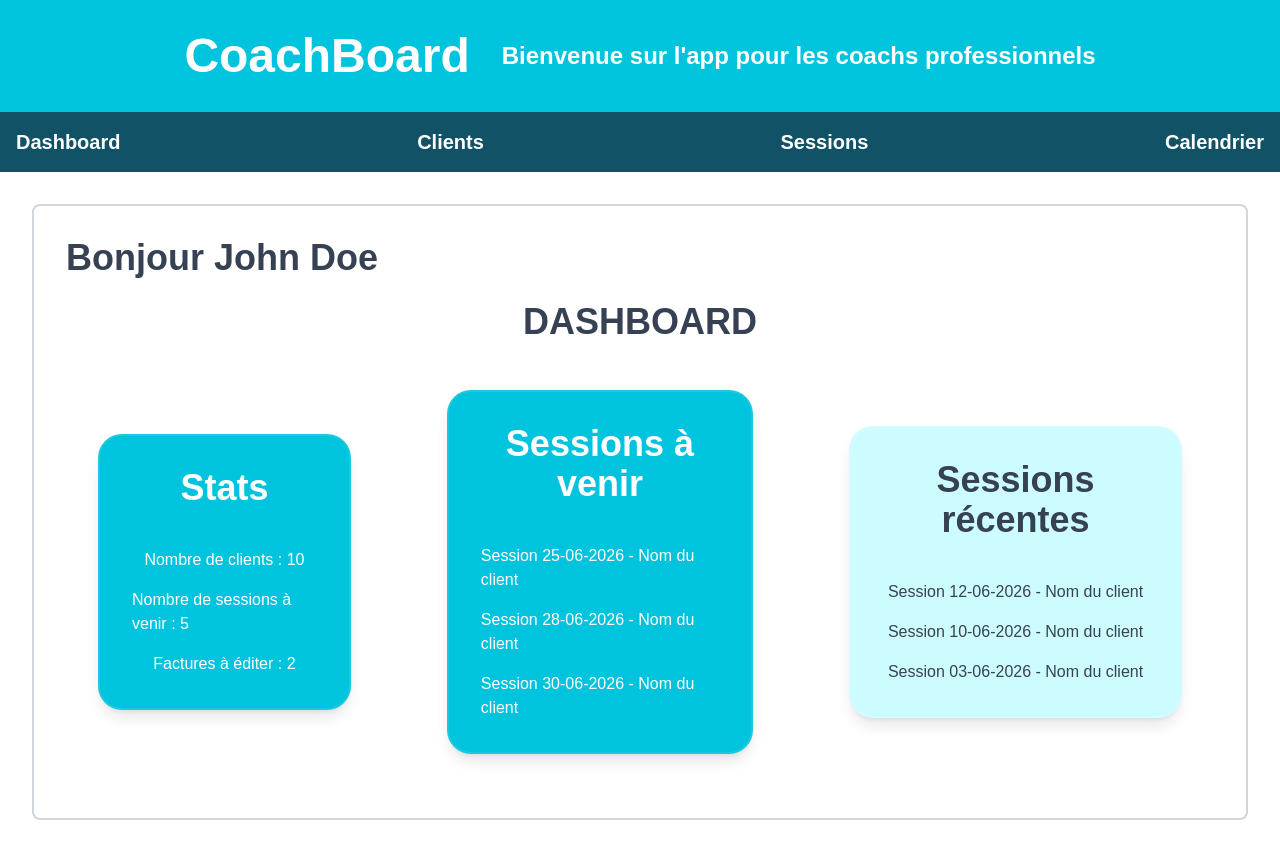
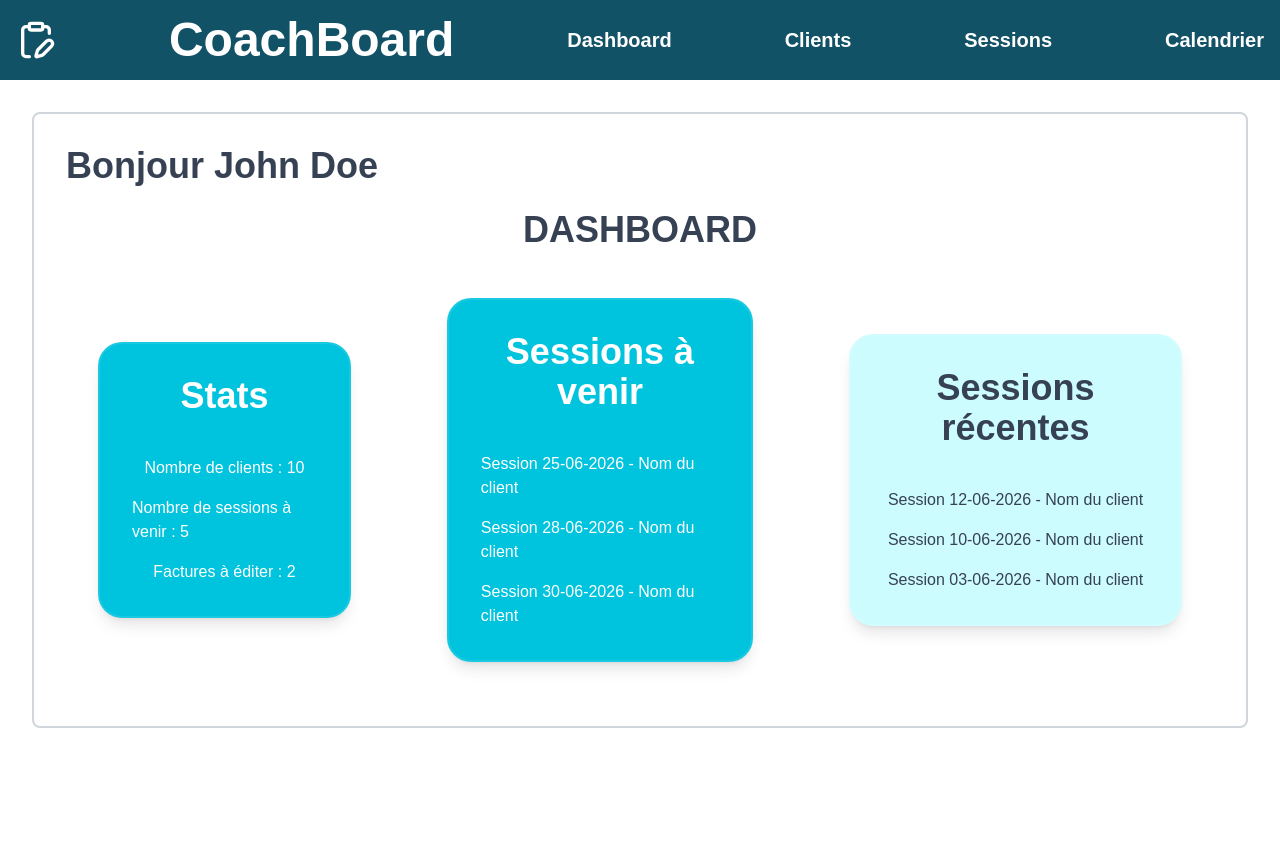
Before and after one commit to Lilousound/coachboard, a Next.js app: page / in a window 1280 px wide. After the commit the page ends 800 px from the top, so only its background shows below. Built offline with nearby package versions, Linux system fonts and the light colour scheme.

Commit message:
docs: add README

```diff
--- a/src/app/page.tsx
+++ b/src/app/page.tsx
@@ -5,7 +5,6 @@ import NavBar from '../components/layout/navbar'
 export default function Home() {
   return (
     <>
-      <PageHeader />
       <NavBar />
       <Dashboard />
     </>
--- a/src/components/layout/navbar.tsx
+++ b/src/components/layout/navbar.tsx
@@ -1,9 +1,12 @@
 import Link from 'next/link'
+import { ClipboardPen } from 'lucide-react'
 
 function Navbar() {
   return (
     <nav className="bg-main-900 text-white p-4 ">
       <div className="container mx-auto flex justify-between items-center">
+        <ClipboardPen size={40} />
+        <h1 className="text-5xl font-bold text-center">CoachBoard</h1>
         <Link href="/" className="text-xl font-bold">
           Dashboard
         </Link>
--- a/src/components/layout/page-header.tsx
+++ b/src/components/layout/page-header.tsx
@@ -1,7 +1,6 @@
 function PageHeader() {
   return (
     <main className="flex col-auto items-center justify-center gap-8 bg-main-500 text-white p-8">
-      <h1 className="text-5xl font-bold text-center">CoachBoard</h1>
       <h2 className="text-2xl font-semibold text-center">
         Bienvenue sur l'app pour les coachs professionnels
       </h2>
```
Also changed, not shown: 1 other file (tests, documents, lock files or other folders).
